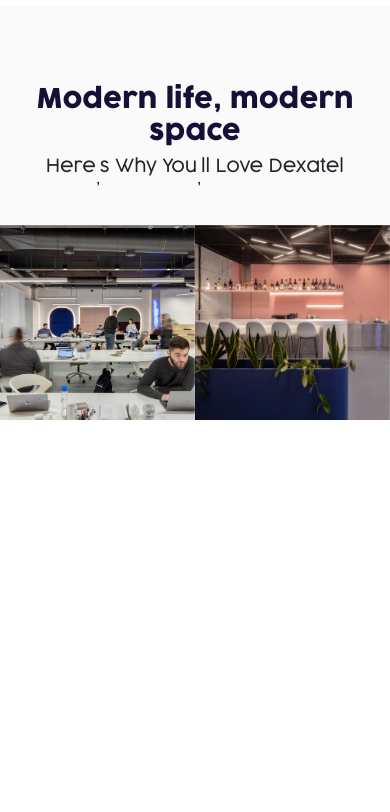
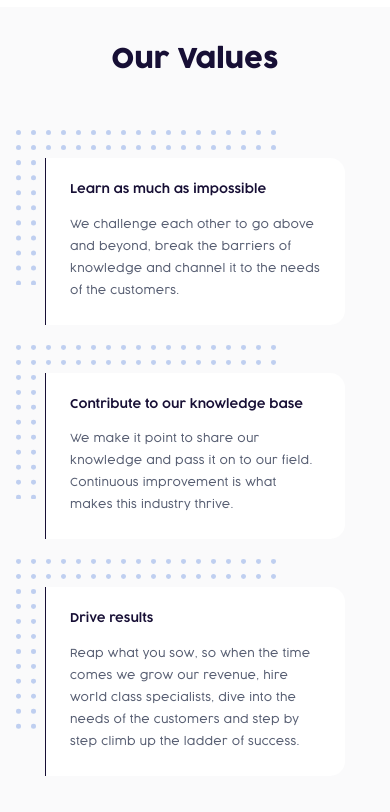
Before and after one commit to Hov26/dexatel, a website: page app/index.html in a window 390 px wide. Shown: the part 49-861 px from the top of the page. Drawn offline with nearby package versions, Linux system fonts and the light colour scheme.

Commit message:
Add: section "values" markUp/styles

```diff
--- a/app/index.html
+++ b/app/index.html
@@ -78,7 +78,7 @@
         </div>
     </section>
 
-    <section class="office">
+    <section class="office bg-gray hide">
         <div class="container">
             <h4 class="fz-27 fw-regular ink text-center">Modern life, modern space</h4>
             <p class="fz-18 fw-light text-center mt-1">Here’s Why You’ll Love Dexatel</p>
@@ -96,6 +96,35 @@
         </div>
     </section>
 
+    <section class="values bg-gray overflow-hidden">
+        <div class="container">
+            <h4 class="fz-27 fw-regular ink text-center">Our Values</h4>
+            <div class="row justify-content-center">
+                <div class="col-12 col-lg-4">
+                    <div class="dots position-absolute w-100" aria-hidden="true"></div>
+                    <div class="item-container position-relative p-4 bg-white mt-5 mt-lg-0">
+                        <h5 class="fz-18 fw-semiLight ink">Learn as much as impossible</h5>
+                        <p class="fz-13 fw-light gray mt-3">We challenge each other to go above and beyond, break the barriers of knowledge and channel it to the needs of the customers.</p>
+                    </div>
+                </div>
+                <div class="col-12 col-lg-4">
+                    <div class="dots position-absolute w-100" aria-hidden="true"></div>
+                    <div class="item-container position-relative p-4 bg-white mt-5 mt-lg-0">
+                        <h5 class="fz-18 fw-semiLight ink">Contribute to our knowledge base</h5>
+                        <p class="fz-13 fw-light gray mt-3">We make it point to share our knowledge and pass it on to our field. Continuous improvement is what makes this industry thrive.</p>
+                    </div>
+                </div>
+                <div class="col-12 col-lg-4">
+                    <div class="dots position-absolute w-100" aria-hidden="true"></div>
+                    <div class="item-container position-relative p-4 bg-white mt-5 mt-lg-0">
+                        <h5 class="fz-18 fw-semiLight ink">Drive results</h5>
+                        <p class="fz-13 fw-light gray mt-3">Reap what you sow, so when the time comes we grow our revenue, hire world class specialists, dive into the needs of the customers and step by step climb up the ladder of success.</p>
+                    </div>
+                </div>
+            </div>
+        </div>
+    </section>
+
 
 
     <script src="https://code.jquery.com/jquery-3.2.1.slim.min.js" integrity="sha384-KJ3o2DKtIkvYIK3UENzmM7KCkRr/rE9/Qpg6aAZGJwFDMVNA/GpGFF93hXpG5KkN" crossorigin="anonymous"></script>
--- a/app/sass/main.sass
+++ b/app/sass/main.sass
@@ -7,6 +7,7 @@
 @import "partials/hero.sass"
 @import "partials/awards.sass"
 @import "partials/office.sass"
+@import "partials/values.sass"
 @import "partials/footer.sass"
 
 .hide
--- a/app/sass/partials/office.sass
+++ b/app/sass/partials/office.sass
@@ -1,6 +1,5 @@
 @import "../colors.sass"
 .office
-    background: $bgGray
     .container
         padding-top: 76px
         padding-bottom: 46px
--- /dev/null
+++ b/app/sass/partials/values.sass
@@ -0,0 +1,29 @@
+.values
+    padding: 80px 0
+    .row
+        padding-top: 100px
+    .item-container
+        max-width: 413px
+        margin: 0 30px
+        border-left: 1px solid $ink
+        border-top-right-radius: 15px
+        border-bottom-right-radius: 15px
+        z-index: 1
+    .dots
+        height: 90%
+        background-repeat: no-repeat
+        top: -25px
+        left: 16px
+        background-image: url("../../images/src/dots.svg")
+
+@media only screen and ( max-width: 992px )
+    .values
+        padding: 36px 0
+        .row
+            padding-top: 35px
+        [class^="col-"]
+            max-width: 460px
+        .dots
+            height: 72%
+            top: 20px
+            left: 16px
--- a/app/sass/texts.sass
+++ b/app/sass/texts.sass
@@ -38,9 +38,17 @@
 .blue
 	color: $blue
 
+.bg-gray
+	background-color: $bgGray
 .bg-blue
 	background-color: $blue
 .bg-ink
 	background-color: $ink
 .bg-aqua
 	background-color: $aqua
+
+@media only screen and ( max-width: 576px )
+	.fz-18
+		font-size: 12px
+	.fz-13
+		font-size: 11px
```
Also changed, not shown: app/css/app.min.css.
